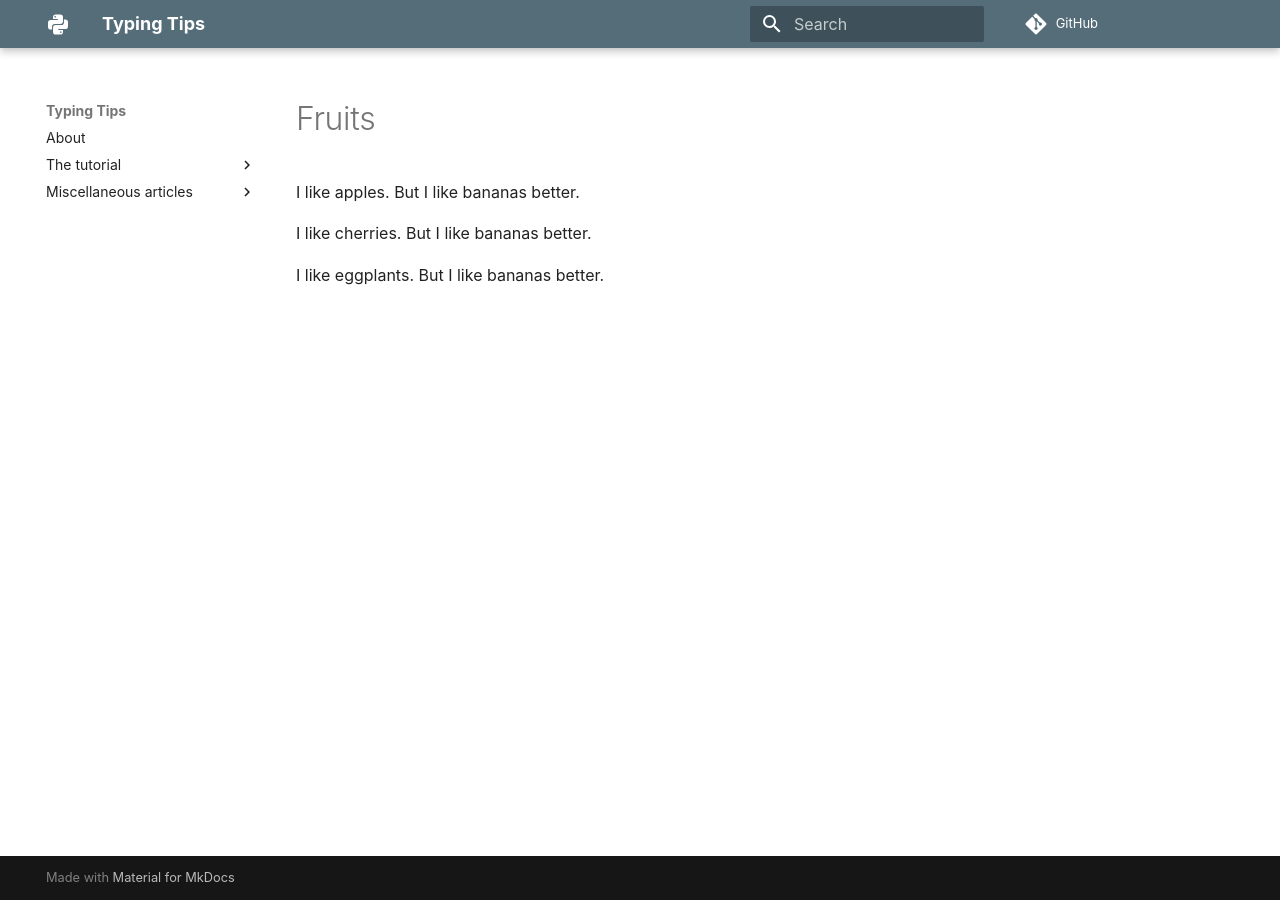
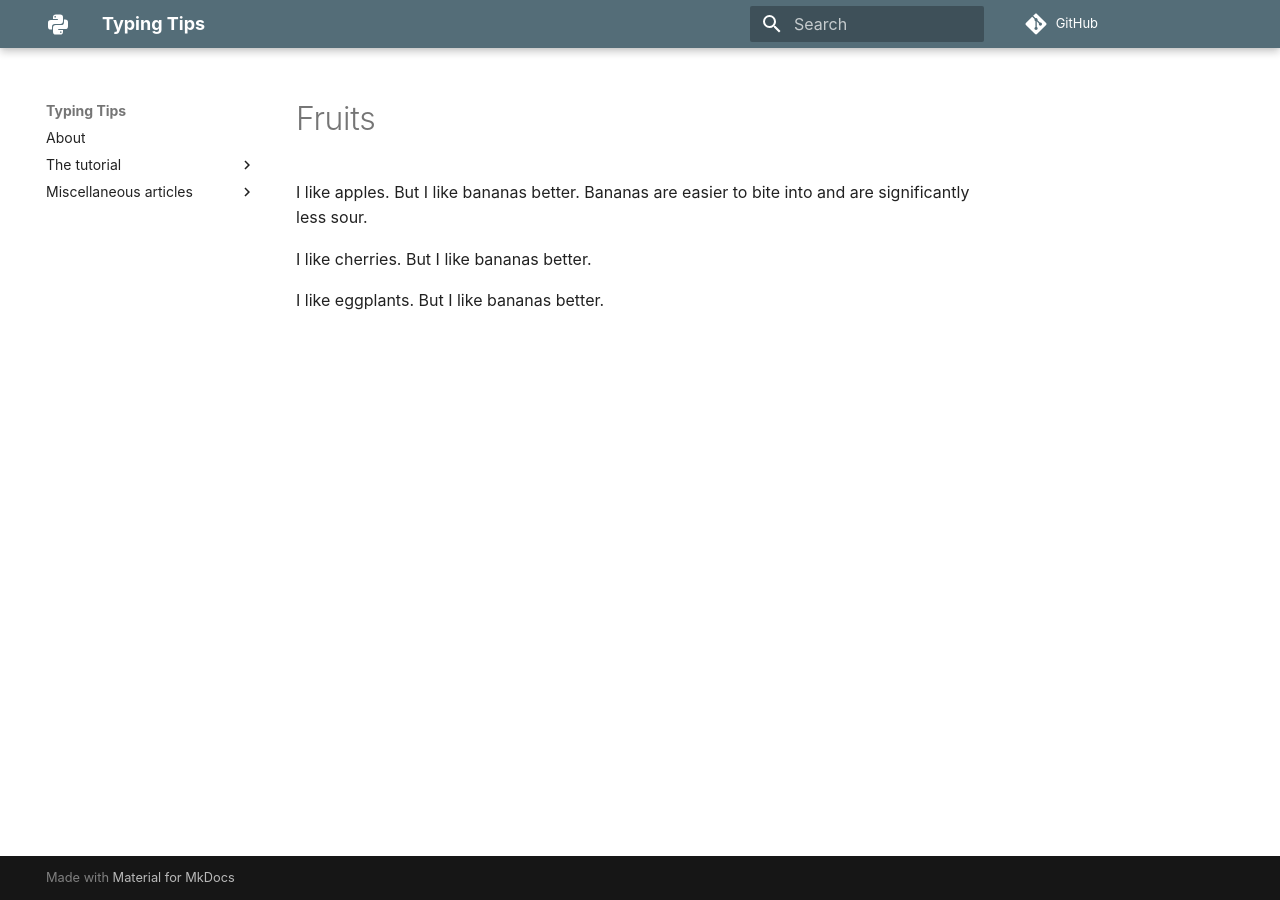
Before and after one commit to decorator-factory/typing-tips, an MkDocs documentation site: the page built from docs/fruits.md, in a window 1280 px wide. Built offline with MkDocs 1.6.1 and Material for MkDocs 9.7.7, drawn with Linux system fonts in a browser that asks for light colours; plug-ins that fetch from the network failed and are left out; comment, search, counter and statistics services are not loaded.

Commit message:
add more stuff about fruits

```diff
--- a/docs/fruits.md
+++ b/docs/fruits.md
@@ -1,7 +1,8 @@
 # Fruits
 
 I like apples.
-But I like bananas better.
+But I like bananas better. Bananas are easier to bite into and are
+significantly less sour.
 
 <!-- ignore(sentence-newline) -->
 I like cherries. But I like bananas better.
```
